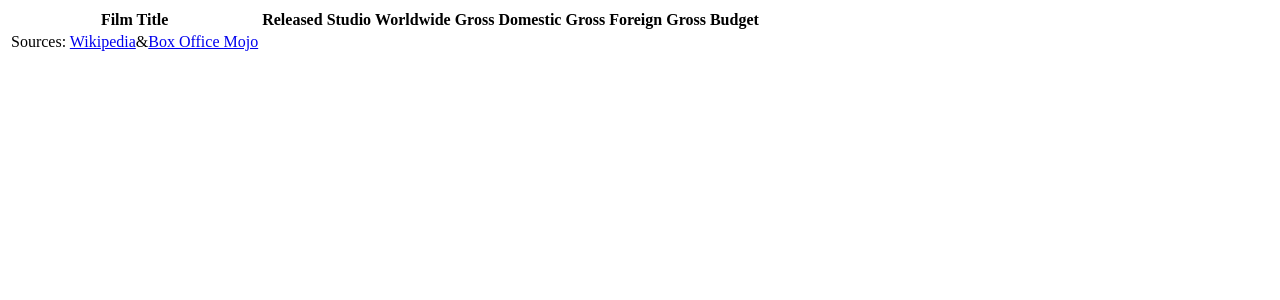
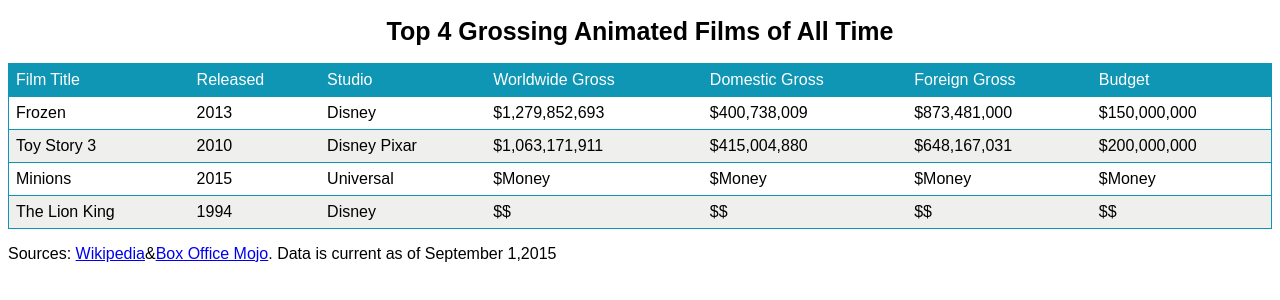
Before and after one commit to lenjha/movie-table, a plain HTML site: page index.html in a window 1280 px wide. Drawn offline with Linux system fonts and the light colour scheme.

Commit message:
data input and css styling

```diff
--- a/css/styles.css
+++ b/css/styles.css
@@ -0,0 +1,30 @@
+body{
+  font-family: sans-serif;
+}
+h1{
+  font-size: 25px;
+  text-align: center;
+}
+table {
+  border: 1px solid #0e96b4;
+  border-collapse: collapse;
+  width: 100%;
+}
+thead{
+  background-color: #0e96b4;
+
+}
+tr:nth-child(even){
+  background-color: #efefee;
+}
+tr{
+  border-bottom: 1px solid #0e96b4;
+}
+td, th {
+  padding: 7px;
+}
+th{
+  color: white;
+  text-align: left;
+  font-weight: normal;
+}
--- a/index.html
+++ b/index.html
@@ -8,6 +8,7 @@
   <body>
     <div class="container">
       <table>
+        <h1>Top 4 Grossing Animated Films of All Time</h1>
         <thead>
           <th>Film Title</th>
           <th>Released</th>
@@ -17,13 +18,46 @@
           <th>Foreign Gross</th>
           <th>Budget</th>
         </thead>
-        <tfoot>
-          <td>Sources: <a href="#">Wikipedia</a>&<a href="#">Box Office Mojo</a></td>
-        </tfoot>
         <tbody>
-
+          <tr>
+            <td>Frozen</td>
+            <td>2013</td>
+            <td>Disney</td>
+            <td>$1,279,852,693</td>
+            <td>$400,738,009</td>
+            <td>$873,481,000</td>
+            <td>$150,000,000</td>
+          </tr>
+          <tr>
+            <td>Toy Story 3</td>
+            <td>2010</td>
+            <td>Disney Pixar</td>
+            <td>$1,063,171,911</td>
+            <td>$415,004,880</td>
+            <td>$648,167,031</td>
+            <td>$200,000,000</td>
+          </tr>
+          <tr>
+            <td>Minions</td>
+            <td>2015</td>
+            <td>Universal</td>
+            <td>$Money</td>
+            <td>$Money</td>
+            <td>$Money</td>
+            <td>$Money</td>
+          </tr>
+          <tr>
+            <td>The Lion King</td>
+            <td>1994</td>
+            <td>Disney</td>
+            <td>$$</td>
+            <td>$$</td>
+            <td>$$</td>
+            <td>$$</td>
+          </tr>
         </tbody>
       </table>
+      <p>Sources: <a href="#">Wikipedia</a>&<a href="#">Box Office Mojo</a>. Data is current as of September 1,2015</p>
     </div>
   </body>
 </html>
```
